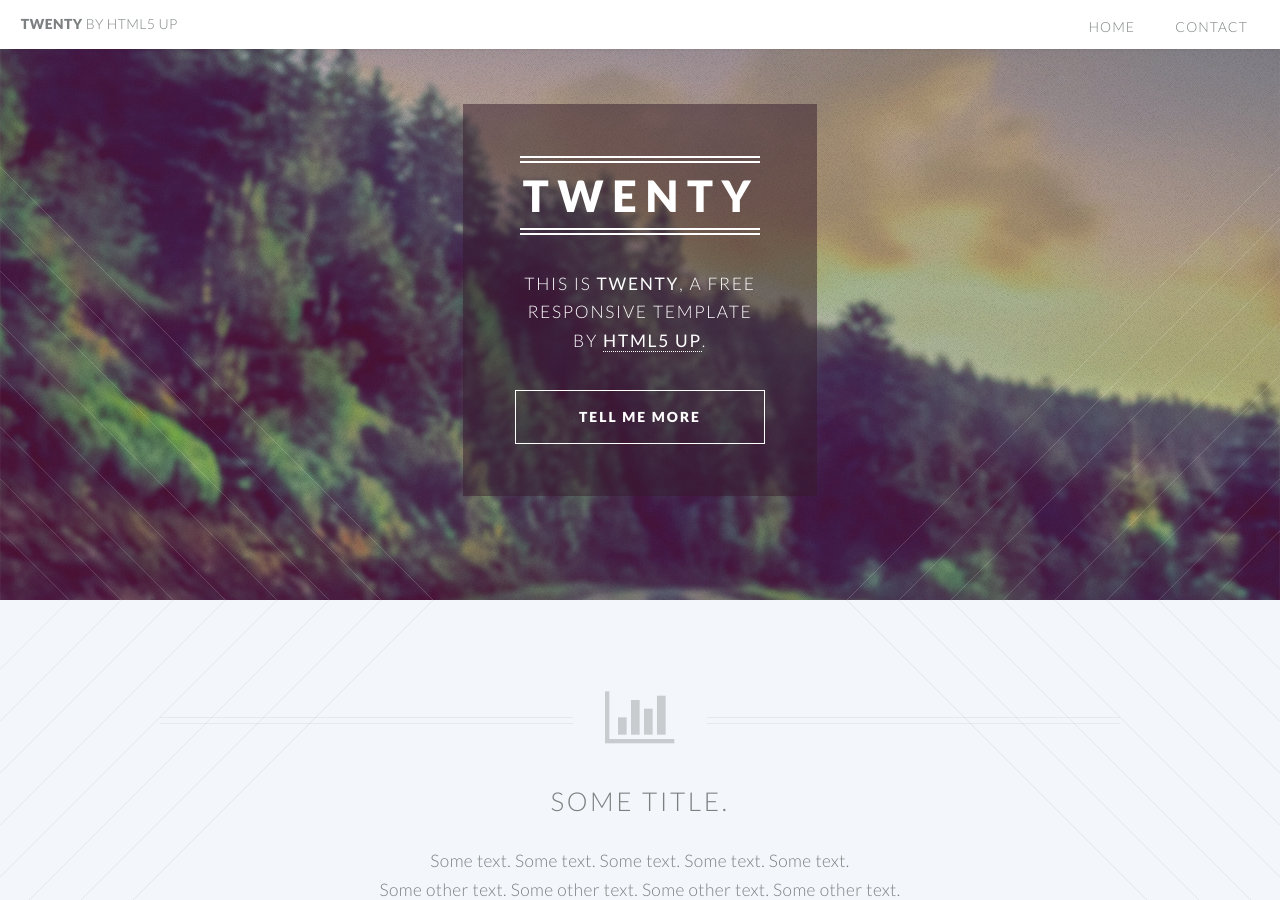
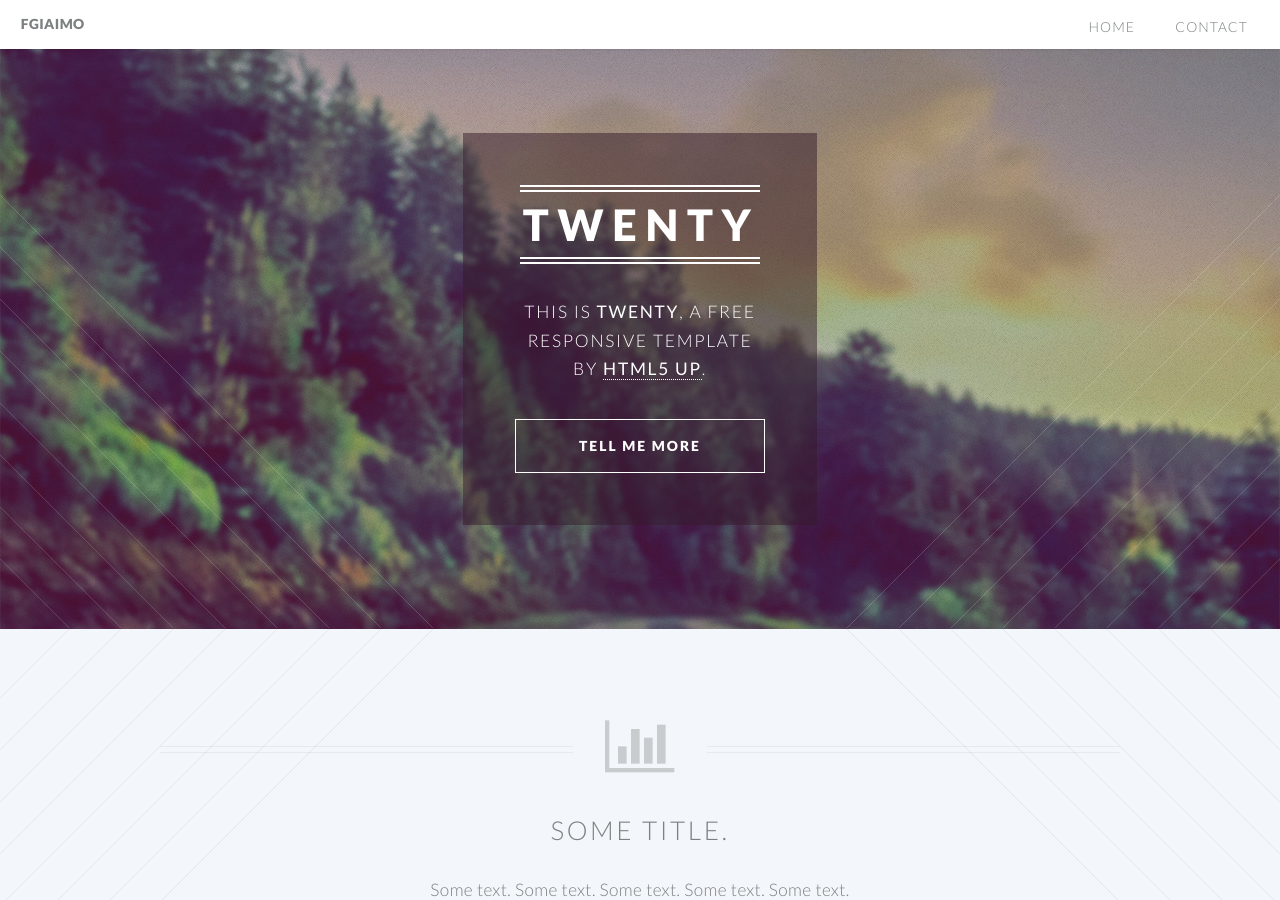
Before and after one commit to fgiaimo/fgiaimo.github.io, a Jekyll site: the page built from index.html, in a window 1280 px wide and 900 px high. Built offline with Jekyll 4.4.1, drawn with Linux system fonts in a browser that asks for light colours; some of the changed text lies outside the part shown.

Commit message:
Fixing header and maybe banner

```diff
--- a/_includes/footer.html
+++ b/_includes/footer.html
@@ -2,15 +2,15 @@
 <footer id="footer">
 
     <ul class="icons">
-        <li><a href="#" class="icon circle fa-twitter"><span class="label">Twitter</span></a></li>
+        <!--li><a href="#" class="icon circle fa-twitter"><span class="label">Twitter</span></a></li>
         <li><a href="#" class="icon circle fa-facebook"><span class="label">Facebook</span></a></li>
         <li><a href="#" class="icon circle fa-google-plus"><span class="label">Google+</span></a></li>
+        <li><a href="#" class="icon circle fa-dribbble"><span class="label">Dribbble</span></a></li-->
         <li><a href="#" class="icon circle fa-github"><span class="label">Github</span></a></li>
-        <li><a href="#" class="icon circle fa-dribbble"><span class="label">Dribbble</span></a></li>
     </ul>
 
     <ul class="copyright">
-        <li>&copy; Untitled</li><li>Design: <a href="http://html5up.net">HTML5 UP</a></li>
+					<li>Design based upon: <a href="http://html5up.net">HTML5 UP</a></li>
     </ul>
 
 </footer>
--- a/_includes/head.html
+++ b/_includes/head.html
@@ -1,9 +1,3 @@
-<!--
-	Twenty by HTML5 UP
-	html5up.net | @n33co
-	Free for personal and commercial use under the CCA 3.0 license (html5up.net/license)
--->
-
 <head>
     <title>{% if page.title %}{{ page.title }}{% else %}{{ site.title }}{% endif %}</title>
     <meta http-equiv="content-type" content="text/html; charset=utf-8" />
--- a/_includes/header.html
+++ b/_includes/header.html
@@ -1,5 +1,5 @@
 <header id="header">
-				<h1 id="logo"><a href="/">Twenty <span>by HTML5 UP</span></a></h1>
+				<h1 id="logo"><a href="index.html">fgiaimo</a></h1>
 				<nav id="nav">
 					<ul>
 						<li class="current"><a href="index.html">Home</a></li>
--- a/_layouts/landing-page.html
+++ b/_layouts/landing-page.html
@@ -6,7 +6,7 @@
   <body class="index">
 
     {% include header.html %}
-    {% include banner.html %}
+    #{% include banner.html %}
 
     <div class="page-content">
         {{ content }}
```
